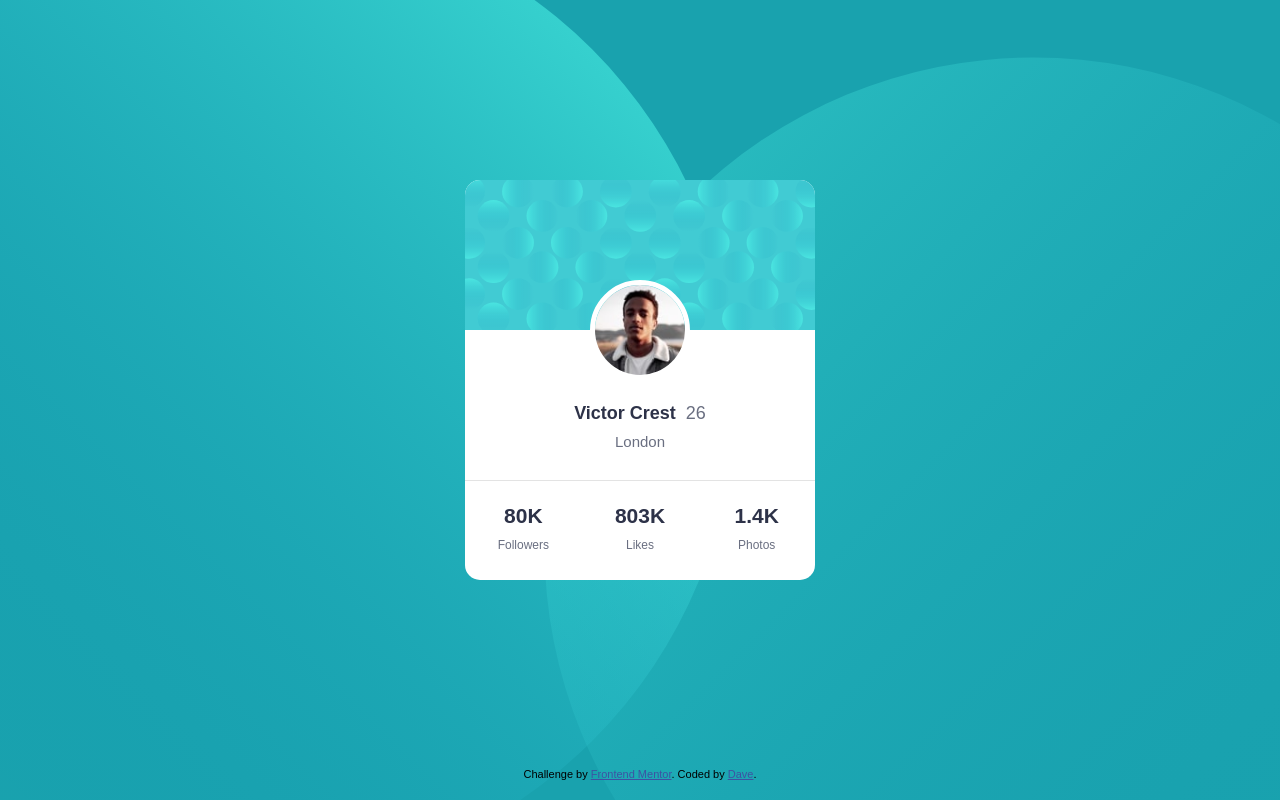
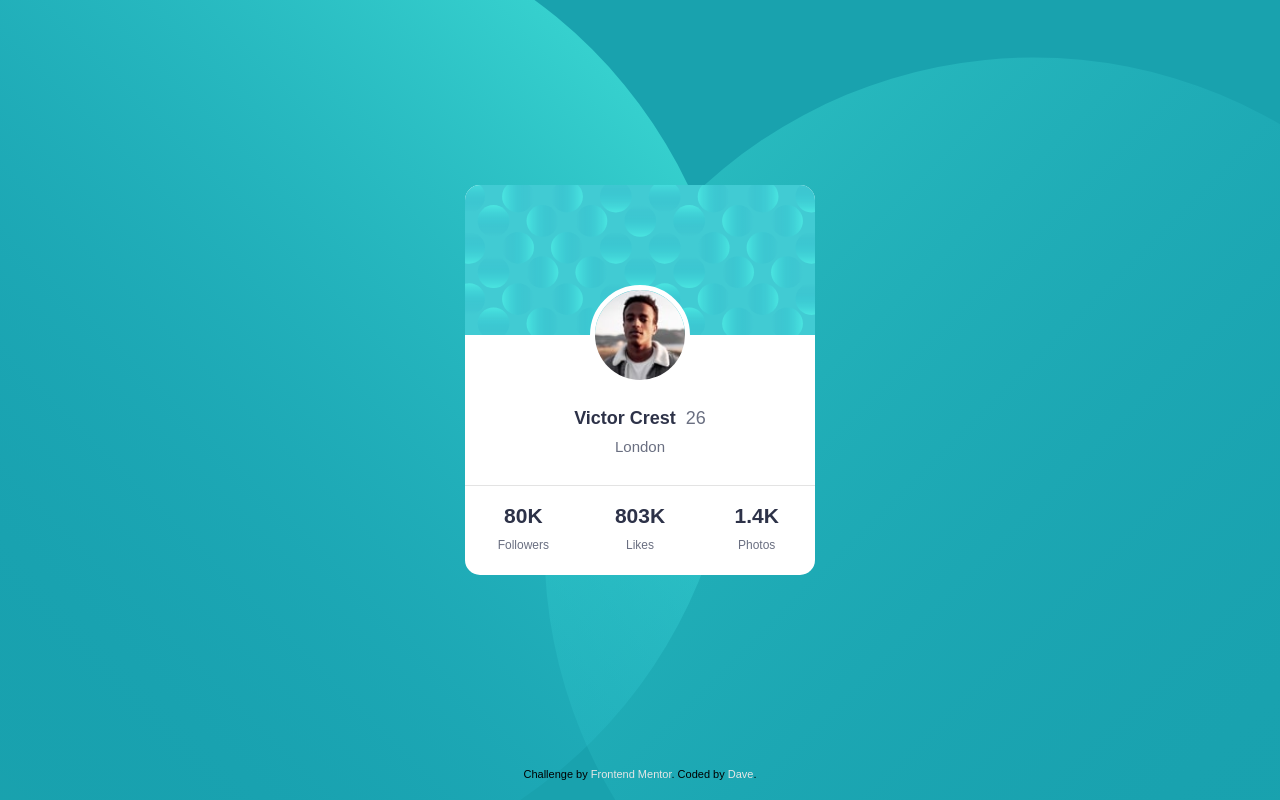
Before and after one commit to FemiDavids/FM-01-profile-card-component-v1.0, a plain HTML site: page index.html in a window 1280 px wide. Drawn offline with Linux system fonts and the light colour scheme.

Commit message:
final commit

```diff
--- a/style.css
+++ b/style.css
@@ -48,7 +48,7 @@ body {
     text-align: center;
     border-radius: 15px;
     position: relative;
-    box-shadow: hsl(0, 0%, 59%);
+    box-shadow: 10px -20px -20px 10px hsl(0, 0%, 39%);
 }
 
 .card-header {
@@ -104,7 +104,7 @@ body {
 }
 
 .card-footer {
-    height: 100px;
+    height: 90px;
     border-top: 1px solid hsl(0, 0%, 89%);
     display: flex;
     justify-content: center;
@@ -131,41 +131,6 @@ body {
 
 
 
-
-
-
-
-
-
-
-
-
-
-
-
-
-
-
-
-
-
-
-
-
-
-
-
-
-
-
-
-
-
-
-
-
-
-
 /* Feel free to remove these styles or customise in your own stylesheet 👍 */
 
 .attribution {
@@ -174,5 +139,10 @@ body {
 }
 
 .attribution a {
-    color: hsl(228, 45%, 44%);
+    text-decoration: none;
+    color: hsl(0, 0%, 90%);
 }
+
+.attribution a:hover {
+    text-decoration: underline;
+}
```
